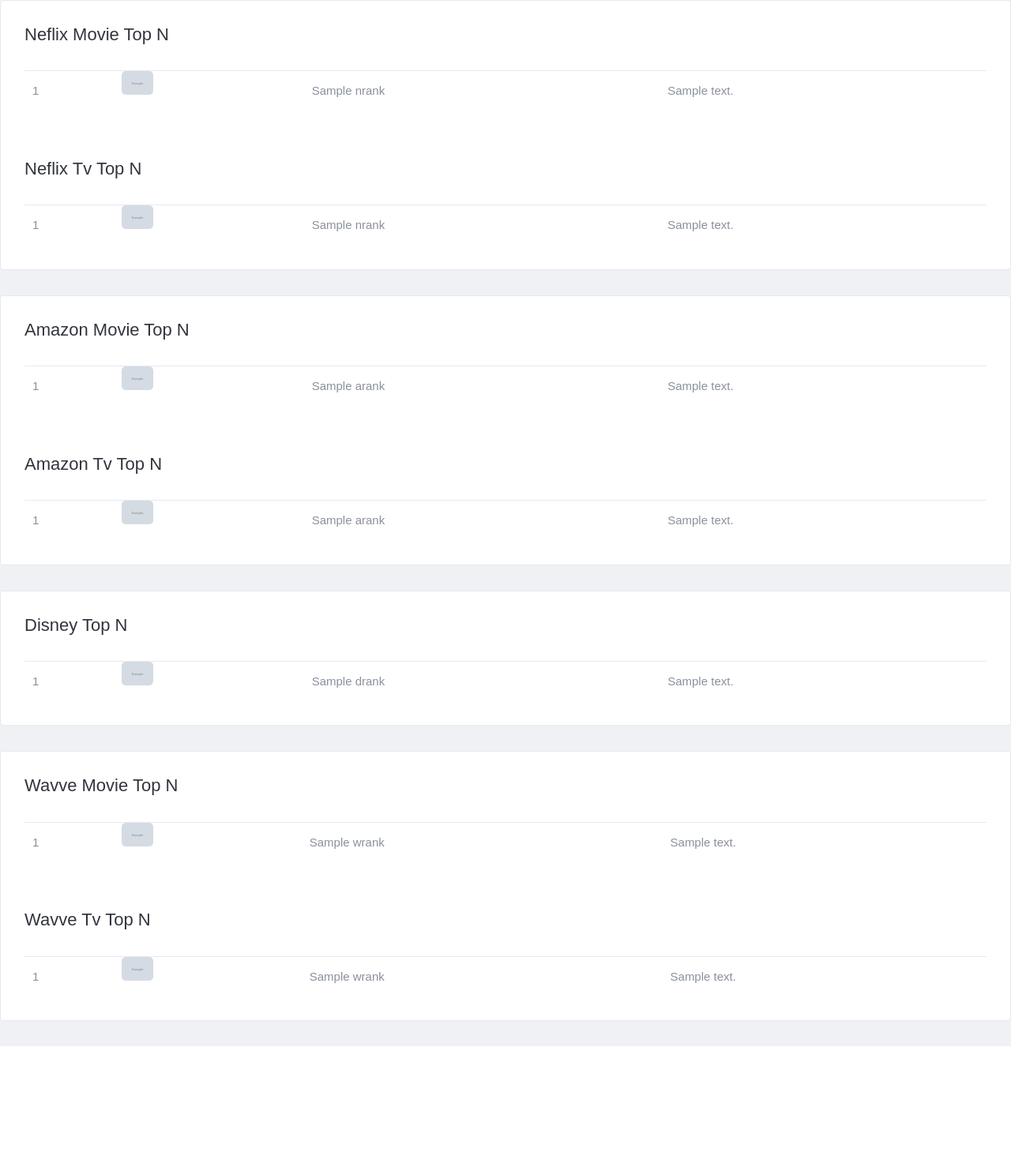
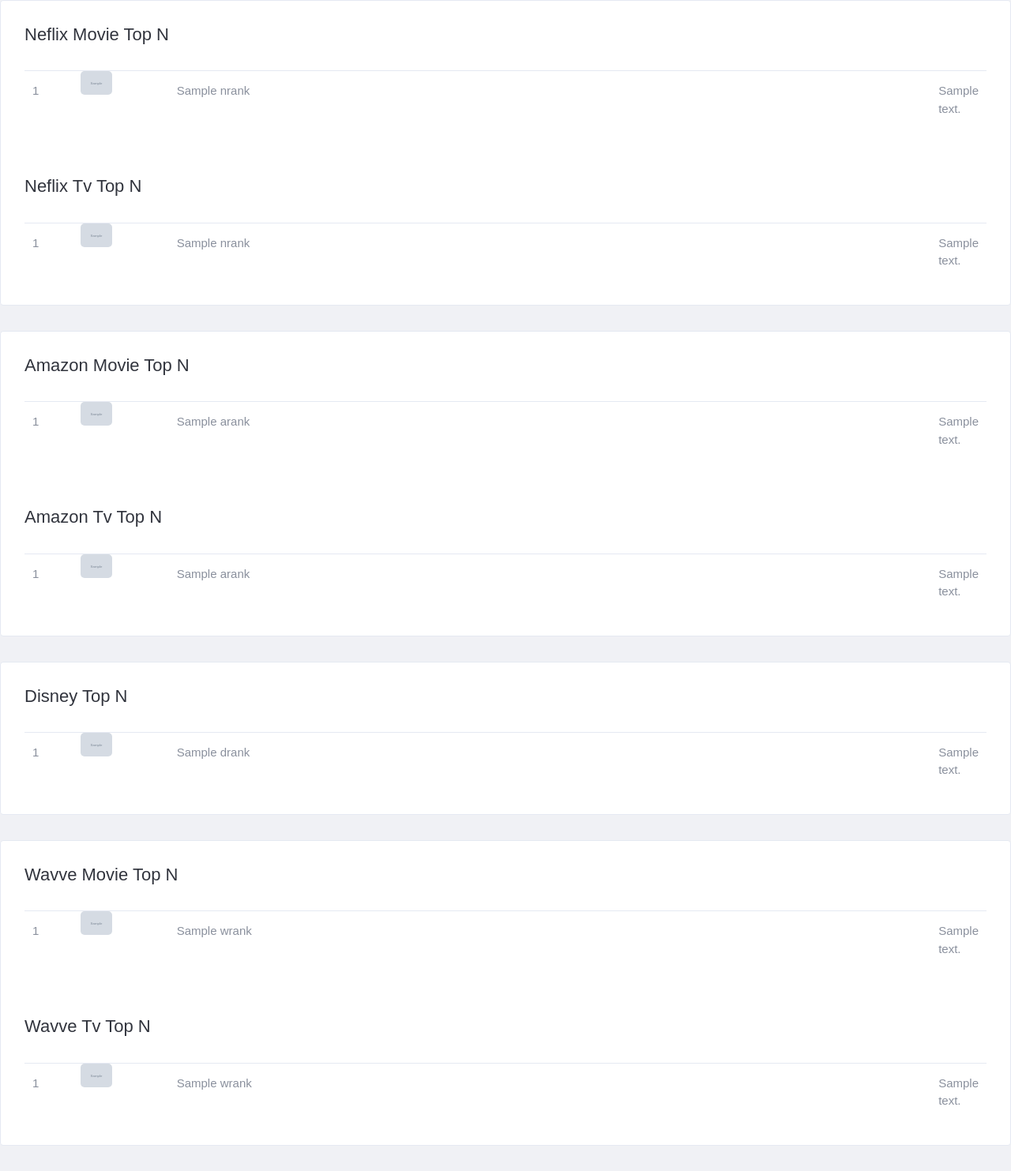
Before and after one commit to jeongan47/OMOA_project, a Django app: template templates/ranking/ranking.html in a window 1280 px wide. Shown: the whole page at 79% size. Before the commit the page ends 1325 px from the top, so only its background shows below. Run offline with Django 5.2, Linux system fonts and the light colour scheme; the template is opened without the code that fills it: most values are stand-ins (such as "Sample title", 1, 10 or a date in 2020); grey boxes marked "Sample" are stand-in pictures; some libraries are stand-ins or nearby versions.

Commit message:
랭킹 html 페이지 약간의 이쁜이 작업

```diff
--- a/templates/ranking/ranking.html
+++ b/templates/ranking/ranking.html
@@ -27,12 +27,12 @@
                         <tbody>
                             {% for nrank in netflix_movieranks %}
                             <tr>
-                                <td>{{ nrank.content_rank }}</td>
-                                <td class="py-0">
+                                <td style="width:5%">{{ nrank.content_rank }}</td>
+                                <td class="py-0" style="width:10%">
                                     <img src="{{ nrank.content_img }}" alt="">
                                 </td>
                                 <td>{{ nrank.content_name }}</td>
-                                <td>{{ nrank.content_period }}</td>
+                                <td style="width:5%">{{ nrank.content_period }}</td>
                             </tr>
                             {% endfor %}
                         </tbody>
@@ -49,12 +49,12 @@
                         <tbody>
                             {% for nrank in netflix_tvranks %}
                             <tr>
-                                <td>{{ nrank.content_rank }}</td>
-                                <td class="py-0">
+                                <td style="width:5%">{{ nrank.content_rank }}</td>
+                                <td class="py-0" style="width:10%">
                                     <img src="{{ nrank.content_img }}" alt="">
                                 </td>
                                 <td>{{ nrank.content_name }}</td>
-                                <td>{{ nrank.content_period }}</td>
+                                <td style="width:5%">{{ nrank.content_period }}</td>
                             </tr>
                             {% endfor %}
                         </tbody>
@@ -73,12 +73,12 @@
                         <tbody>
                             {% for arank in amazon_movieranks %}
                             <tr>
-                                <td>{{ arank.content_rank }}</td>
-                                <td class="py-0">
+                                <td style="width:5%">{{ arank.content_rank }}</td>
+                                <td class="py-0" style="width:10%">
                                     <img src="{{ arank.content_img }}" alt="">
                                 </td>
                                 <td>{{ arank.content_name }}</td>
-                                <td>{{ arank.content_period }}</td>
+                                <td style="width:5%">{{ arank.content_period }}</td>
                             </tr>
                             {% endfor %}
                         </tbody>
@@ -95,12 +95,12 @@
                         <tbody>
                             {% for arank in amazon_tvranks %}
                             <tr>
-                                <td>{{ arank.content_rank }}</td>
-                                <td class="py-0">
+                                <td style="width:5%">{{ arank.content_rank }}</td>
+                                <td class="py-0" style="width:10%">
                                     <img src="{{ arank.content_img }}" alt="">
                                 </td>
                                 <td>{{ arank.content_name }}</td>
-                                <td>{{ arank.content_period }}</td>
+                                <td style="width:5%">{{ arank.content_period }}</td>
                             </tr>
                             {% endfor %}
                         </tbody>
@@ -119,12 +119,12 @@
                         <tbody>
                             {% for drank in disney_ranks %}
                             <tr>
-                                <td>{{ drank.content_rank }}</td>
-                                <td class="py-0">
+                                <td style="width:5%">{{ drank.content_rank }}</td>
+                                <td class="py-0" style="width:10%">
                                     <img src="{{ drank.content_img }}" alt="">
                                 </td>
                                 <td>{{ drank.content_name }}</td>
-                                <td>{{ drank.content_period }}</td>
+                                <td style="width:5%">{{ drank.content_period }}</td>
                             </tr>
                             {% endfor %}
                         </tbody>
@@ -143,12 +143,12 @@
                         <tbody>
                             {% for wrank in wavve_movieranks %}
                             <tr>
-                                <td>{{ wrank.content_rank }}</td>
-                                <td class="py-0">
+                                <td style="width:5%">{{ wrank.content_rank }}</td>
+                                <td class="py-0" style="width:10%">
                                     <img src="{{ wrank.content_img }}" alt="">
                                 </td>
                                 <td>{{ wrank.content_name }}</td>
-                                <td>{{ wrank.content_period }}</td>
+                                <td style="width:5%">{{ wrank.content_period }}</td>
                             </tr>
                             {% endfor %}
                         </tbody>
@@ -164,12 +164,12 @@
                         <tbody>
                             {% for wrank in wavve_tvranks %}
                             <tr>
-                                <td>{{ wrank.content_rank }}</td>
-                                <td class="py-0">
+                                <td style="width:5%">{{ wrank.content_rank }}</td>
+                                <td class="py-0" style="width:10%">
                                     <img src="{{ wrank.content_img }}" alt="">
                                 </td>
                                 <td>{{ wrank.content_name }}</td>
-                                <td>{{ wrank.content_period }}</td>
+                                <td style="width:5%">{{ wrank.content_period }}</td>
                             </tr>
                             {% endfor %}
                         </tbody>
```
